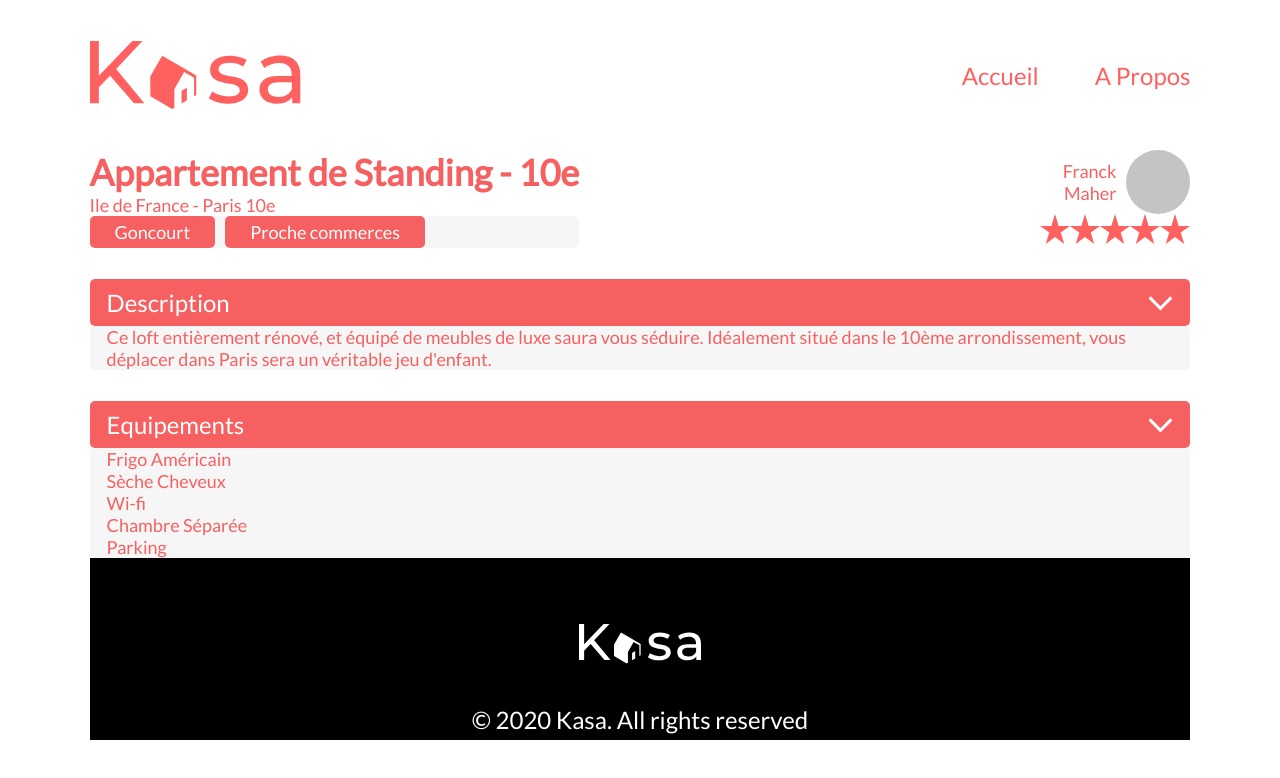
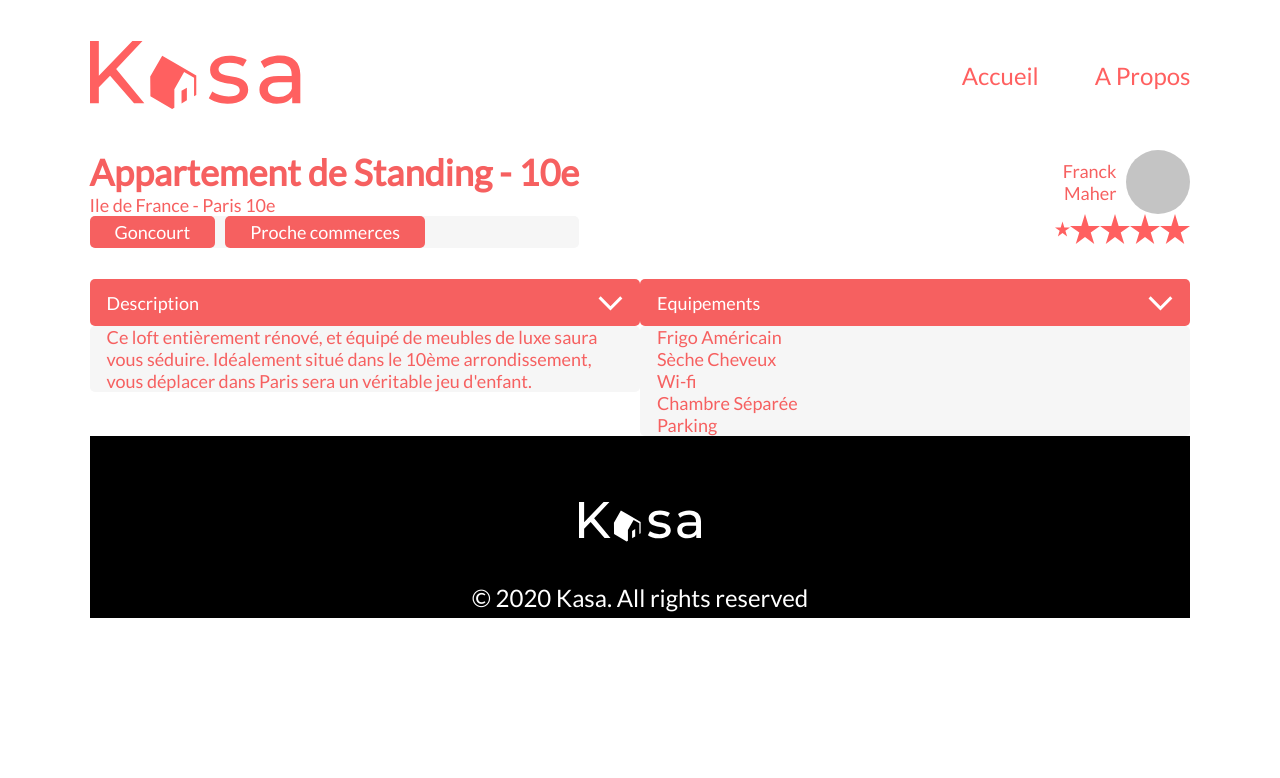
Before and after one commit to laurent-lezardon/OC-P7-Kaza, a React (Create React App) app: page /appartment/0979876d in a window 1280 px wide. Shown: the top 778 px of the page. Built offline with nearby package versions, Linux system fonts and the light colour scheme.

Commit message:
Personnalisation Collapse

```diff
--- a/src/components/Collapse.jsx
+++ b/src/components/Collapse.jsx
@@ -3,13 +3,13 @@ import { ReactComponent as Vector } from "../assets/images/vector-collapse.svg";
 
 import "../styles/Collapse.css";
 
-const Collapse = ({ title, content }) => {
+const Collapse = ({ classname, title, content }) => {
   const [visible, setVisible] = useState(true);
   return (
-    <div className="collapse-container">
+    <div className={classname}>
       <div className="collapse" onClick={() => setVisible(!visible)}>
         <span>{title}</span>
-        <Vector className="vector" />
+        <Vector className={visible ? "vector" : "vector-up"} />
       </div>
       {visible && (
         <ul>
--- a/src/components/Stars.jsx
+++ b/src/components/Stars.jsx
@@ -1,13 +1,14 @@
 import React from "react";
 import { ReactComponent as EmptyStar } from "../assets/images/emptyStar.svg";
 import { ReactComponent as FullStar } from "../assets/images/fullStar.svg";
+import "../styles/Stars.css";
 
 const Stars = ({ rating }) => {
   console.log(rating);
 
   return (
     <div>
-      {parseInt(rating) > 0 ? <FullStar /> : <EmptyStar />}
+      {parseInt(rating) > 0 ? <FullStar className="star" /> : <EmptyStar />}
       {parseInt(rating) > 1 ? <FullStar /> : <EmptyStar />}
       {parseInt(rating) > 2 ? <FullStar /> : <EmptyStar />}
       {parseInt(rating) > 3 ? <FullStar /> : <EmptyStar />}
--- a/src/pages/APropos.jsx
+++ b/src/pages/APropos.jsx
@@ -24,10 +24,26 @@ const APropos = () => {
       <Header page="a-propos" />
       <div className="banner-a-propos"></div>
       <div className="a-propos__collapse">
-        <Collapse title="Fiabilité" content={fiabiliteText} />
-        <Collapse title="Respect" content={respectTxt} />
-        <Collapse title="Service" content={serviceTxt} />
-        <Collapse title="Sécurité" content={securiteTxt} />
+        <Collapse
+          classname="a-propos-collapse"
+          title="Fiabilité"
+          content={fiabiliteText}
+        />
+        <Collapse
+          classname="a-propos-collapse"
+          title="Respect"
+          content={respectTxt}
+        />
+        <Collapse
+          classname="a-propos-collapse"
+          title="Service"
+          content={serviceTxt}
+        />
+        <Collapse
+          classname="a-propos-collapse"
+          title="Sécurité"
+          content={securiteTxt}
+        />
       </div>
 
       <Footer />
--- a/src/pages/Appartment.jsx
+++ b/src/pages/Appartment.jsx
@@ -36,11 +36,18 @@ const Appartment = () => {
             <Stars rating={appartment.rating} />
           </div>
         </div>
-        <Collapse
-          title="Description"
-          content={appartment.description.split("@")}
-        />
-        <Collapse title="Equipements" content={appartment.equipments} />
+        <div className="twoCollapses">
+          <Collapse
+            classname="appartment-collapse"
+            title="Description"
+            content={Array.of(appartment.description)}
+          />
+          <Collapse
+            classname="appartment-collapse"
+            title="Equipements"
+            content={appartment.equipments}
+          />
+        </div>
 
         <Footer />
       </div>
--- a/src/pages/Error.jsx
+++ b/src/pages/Error.jsx
@@ -8,7 +8,7 @@ const Error = () => {
     <div>
       <Header />
       <div className="error">
-        <h1>404</h1>
+        <h1 id="big-error">404</h1>
         <p>Oups! La page que vous demandez n'existe pas.</p>
         <Link to="/">Retourner sur la page d'accueil</Link>
       </div>
--- a/src/styles/APropos.css
+++ b/src/styles/APropos.css
@@ -18,3 +18,8 @@
 .a-propos__collapse {
   padding: 0 9%;
 }
+
+.a-propos-collapse {
+  font-size: 24px;
+  border-radius: 10px;
+}
--- a/src/styles/Appartment.css
+++ b/src/styles/Appartment.css
@@ -23,3 +23,13 @@
   flex-direction: column;
   justify-content: space-between;
 }
+
+.twoCollapses {
+  display: flex;
+}
+
+.appartment-collapse {
+  font-size: 18px;
+  border-radius: 5px;
+  width: 50%;
+}
--- a/src/styles/Collapse.css
+++ b/src/styles/Collapse.css
@@ -1,25 +1,25 @@
-.collapse-container {
-  width: 100%;
-}
-
 .collapse {
   display: flex;
   height: 47px;
   justify-content: space-between;
   align-items: center;
   color: white;
-  border-radius: 5px;
+  border-radius: inherit;
   padding: 3px;
   background-color: #f66060;
-  font-size: 24px;
   padding: 0 17px;
   margin-top: 31px;
 }
 
 .vector {
   height: 24px;
+  transition: 0.3s;
 }
 
 .collapse-li {
   padding: 0 17px;
 }
+.vector-up {
+  transform: rotate(180deg);
+  transition: 0.3s;
+}
--- a/src/styles/Error.css
+++ b/src/styles/Error.css
@@ -4,7 +4,7 @@
 }
 
 .error h1 {
-  font-size: 288px;
+  font-size: 28.8vw;
   margin: 0;
 }
 
--- /dev/null
+++ b/src/styles/Stars.css
@@ -0,0 +1,3 @@
+.star {
+  width: 15px;
+}
```
